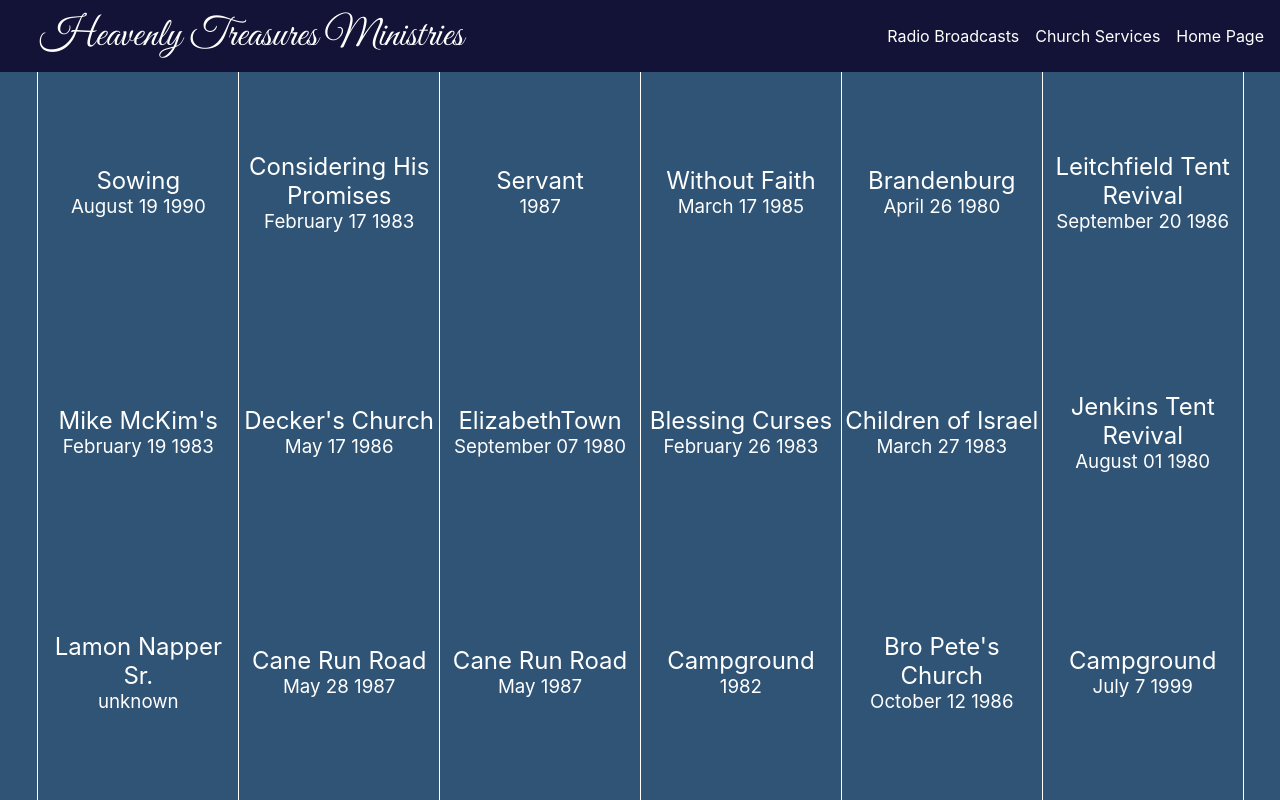
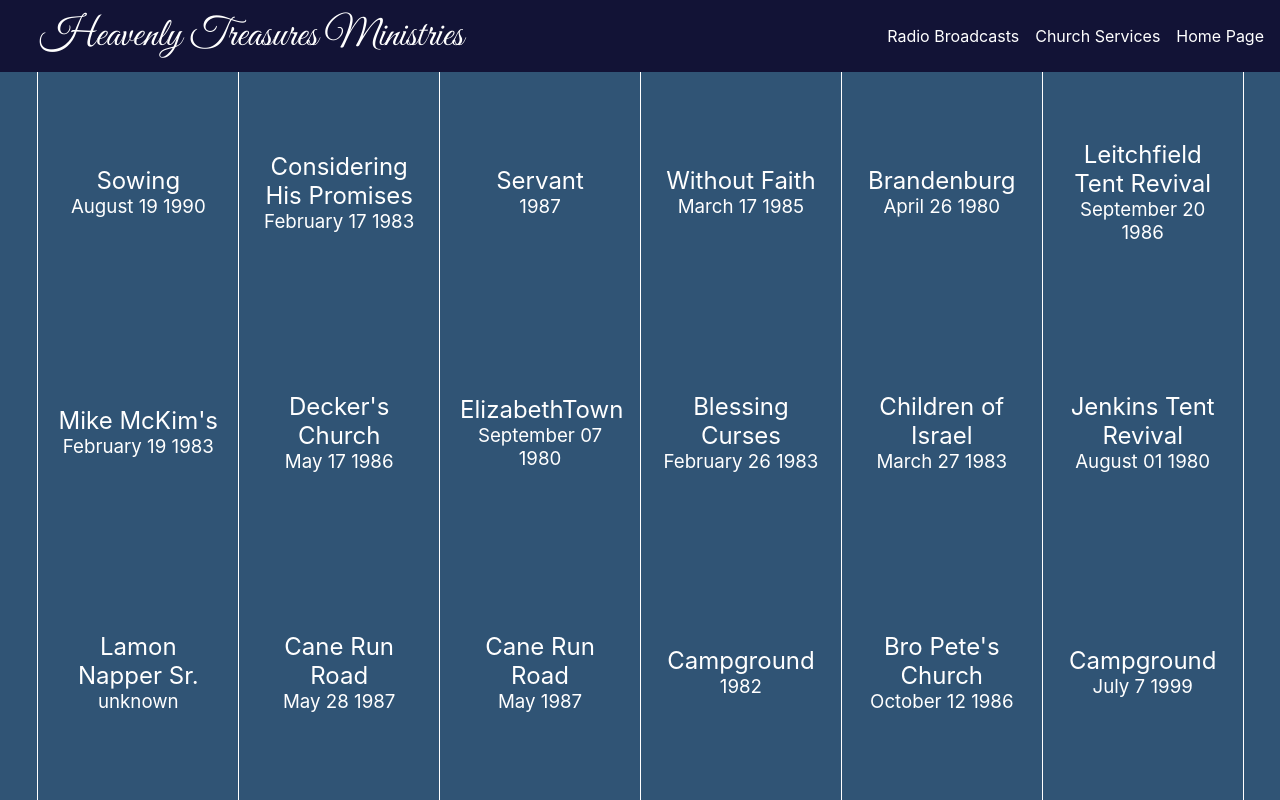
Before and after one commit to bnapper17/htmedia, a React (Create React App) app: page /Service in a window 1280 px wide. Shown: the top 800 px of the page. Built offline with nearby package versions, Linux system fonts and the light colour scheme.

Commit message:
update info width on service page

```diff
--- a/src/pages/Service.css
+++ b/src/pages/Service.css
@@ -32,5 +32,6 @@
 }
 
 .info{
-    pointer-events: none;;
+    pointer-events: none;
+    width: 80%;
 }
```
